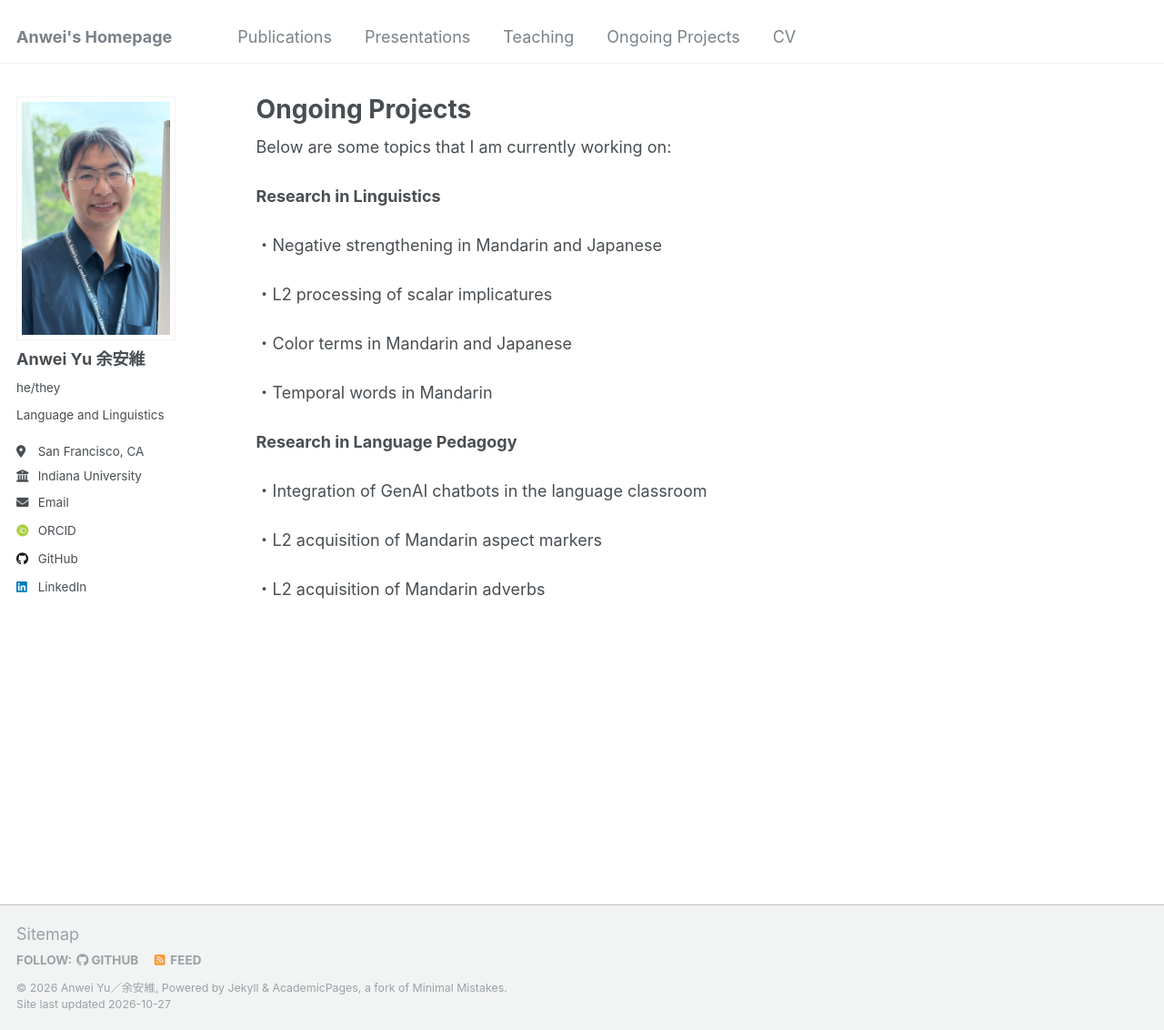
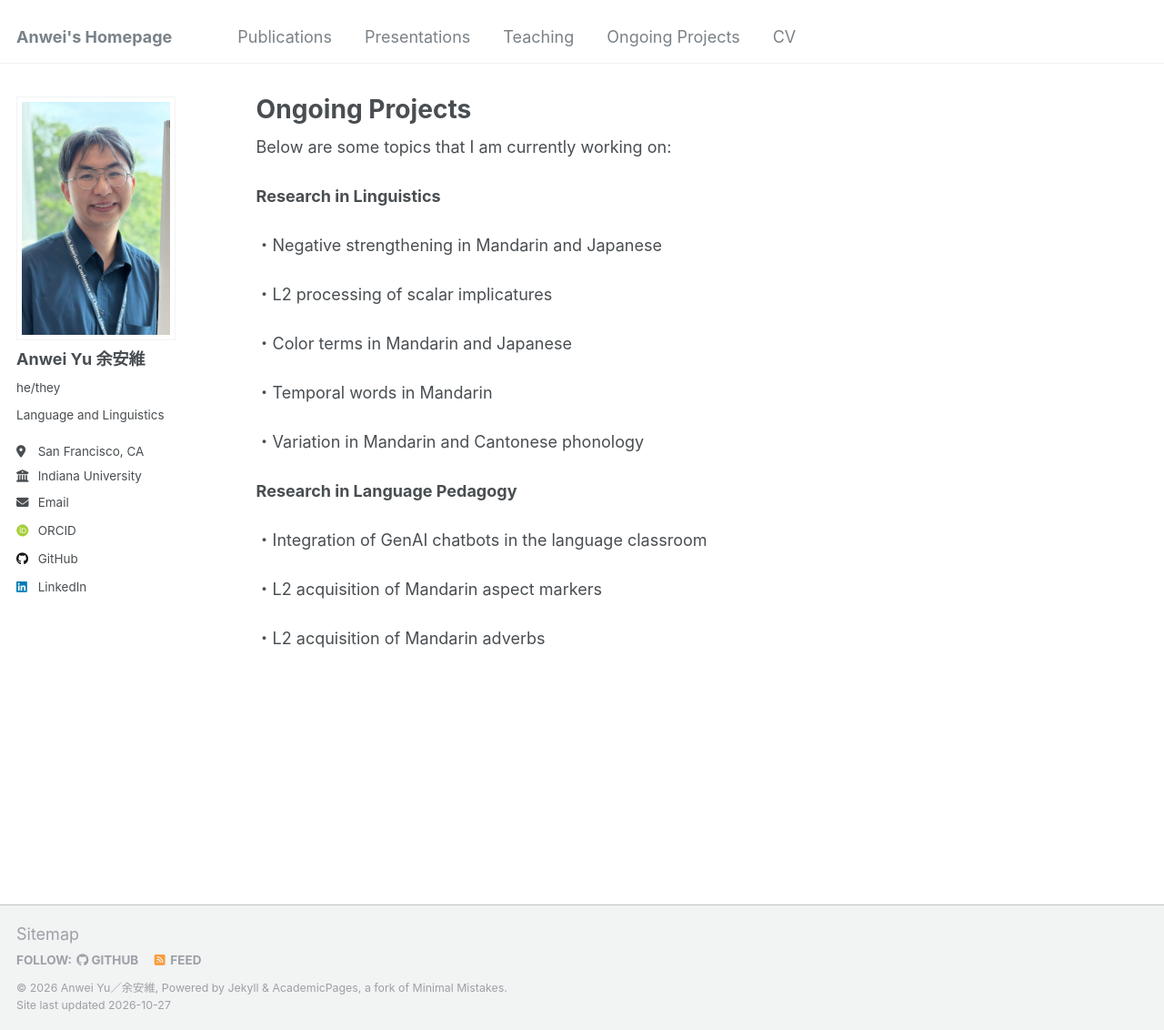
Before and after one commit to anweiyu/anweiyu.github.io, a Jekyll site: the page built from _pages/wip.html, in a window 1280 px wide and 1132 px high. Shown: the whole window at 91% size. Built offline with Jekyll 4.4.1, drawn with Linux system fonts in a browser that asks for light colours; some web fonts are replaced.

Commit message:
Update wip.html

```diff
--- a/_pages/wip.html
+++ b/_pages/wip.html
@@ -11,6 +11,7 @@ Below are some topics that I am currently working on:<br><br>
 ・L2 processing of scalar implicatures <br><br>
 ・Color terms in Mandarin and Japanese<br><br>
 ・Temporal words in Mandarin<br><br>
+・Variation in Mandarin and Cantonese phonology <br><br>
 <strong>Research in Language Pedagogy</strong><br><br>
 ・Integration of GenAI chatbots in the language classroom <br><br>
 ・L2 acquisition of Mandarin aspect markers<br><br>
```
